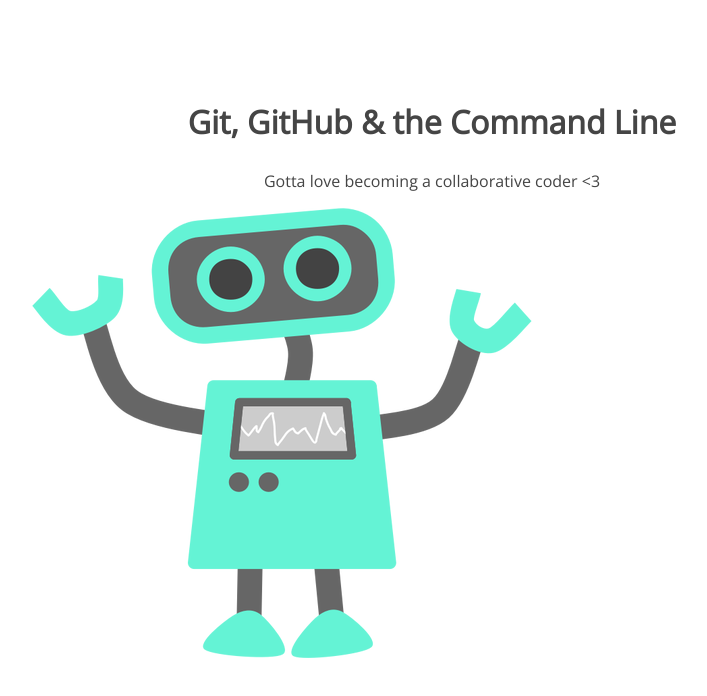
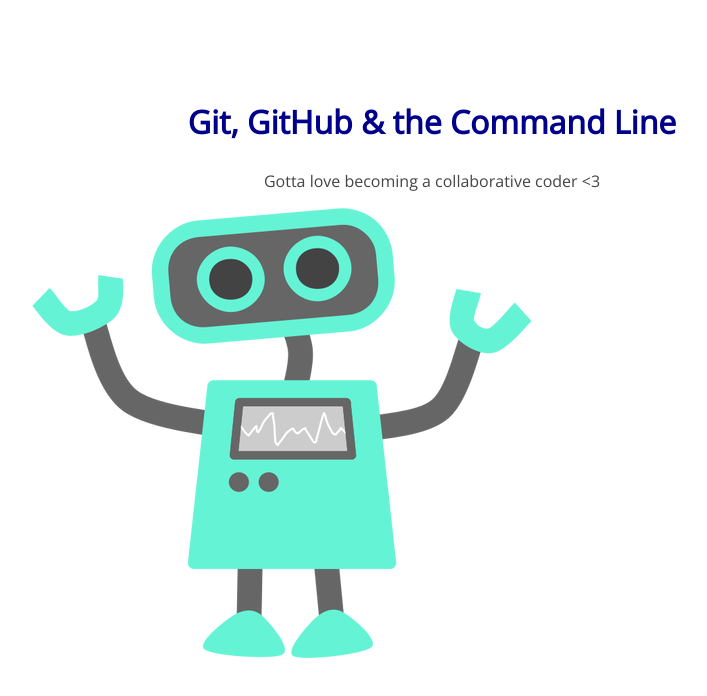
Before and after one commit to Andiemac21/105-project, a plain HTML site: page index.html in a window 1280 px wide. Shown: the whole page, without its empty margins (208-915 px from the left). Drawn offline with nearby package versions, Linux system fonts and the light colour scheme.

Commit message:
updated H1 font color

```diff
--- a/css/style.css
+++ b/css/style.css
@@ -10,6 +10,7 @@
 section h1 {
 	font: 32px 'Open Sans';
 	font-weight: bold;
+	color: #00008B;
 }
 section p {
 	font: 16px 'Open Sans';
```
